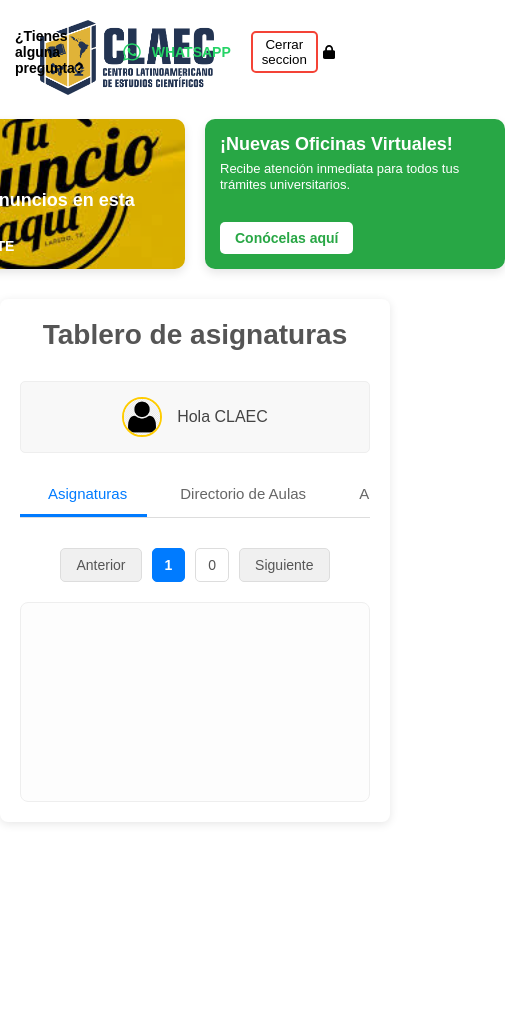
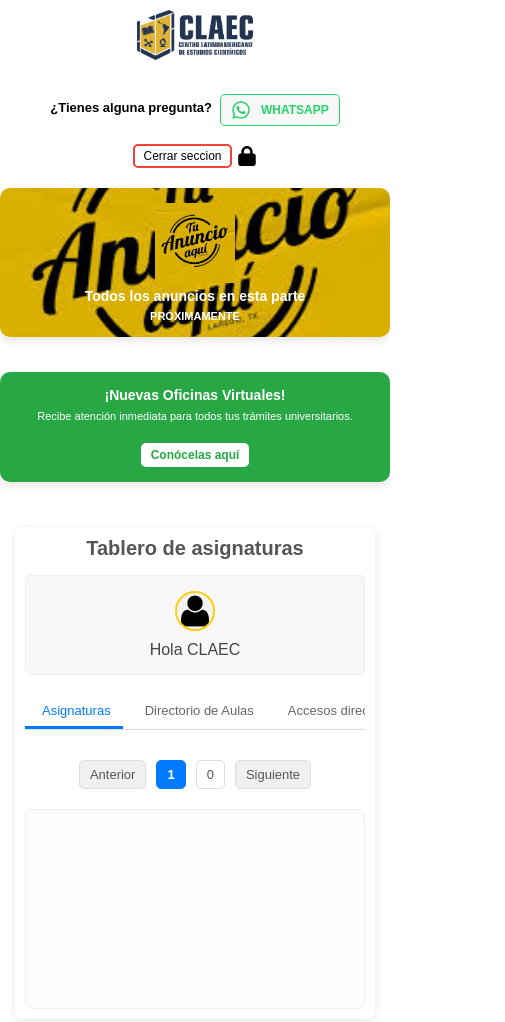
Before and after one commit to PedroLuis-ElLargo/login-portada, a plain HTML site: page views/dashboard.html in a window 390 px wide. Shown: the whole page, 505 px wide, since content can reach past the window. Before the commit the page ends 852 px from the top, so only its background shows below. Drawn offline with Linux system fonts and the light colour scheme.

Commit message:
responsivo

```diff
--- /dev/null
+++ b/assets/css/banner-dash.css
@@ -0,0 +1,165 @@
+/* Estilos para la sección de banners superiores */
+.top-banners {
+  display: flex;
+  justify-content: center;
+  align-items: center;
+  gap: 20px; /* Padding vertical para separar de elementos superiores/inferiores */
+  margin: 0 auto;
+  max-width: 950px;
+}
+
+.banner {
+  flex: 1;
+  min-width: 300px;
+  height: 150px;
+  border-radius: 10px;
+  overflow: hidden;
+  box-shadow: 0 4px 10px rgba(0, 0, 0, 0.1);
+  color: #fff;
+  padding: 15px;
+  display: flex;
+  flex-direction: column;
+}
+
+/* Estilos específicos para el banner "Oficina Digital" (izquierda) */
+.banner.digital-office {
+  background-color: #004c3f;
+  background: url("../img/anuncio.jfif") no-repeat center center / cover;
+
+  justify-content: flex-end;
+  align-items: flex-start;
+  text-align: left;
+}
+
+.banner.digital-office img {
+  max-width: 80px;
+  height: auto;
+  margin-bottom: auto;
+}
+
+.banner.digital-office h2 {
+  font-size: 18px;
+  font-weight: 700;
+  margin: 0 0 5px 0;
+  line-height: 1.2;
+}
+
+.banner.digital-office .date {
+  font-size: 14px;
+  font-weight: 600;
+  margin: 0;
+}
+
+/* Estilos específicos para el banner "Oficinas Virtuales" (derecha) */
+.banner.virtual-office {
+  background-color: #28a745;
+
+  justify-content: space-between;
+  align-items: flex-start;
+  text-align: left;
+}
+
+.banner.virtual-office h3 {
+  font-size: 18px;
+  font-weight: 700;
+  margin: 0;
+  line-height: 1.2;
+}
+
+.banner.virtual-office p {
+  font-size: 13px;
+  margin: 5px 0 10px 0;
+  line-height: 1.3;
+}
+
+.banner .btn-banner {
+  background-color: #fff;
+  color: #28a745;
+  padding: 8px 15px;
+  border-radius: 5px;
+  text-decoration: none;
+  font-size: 14px;
+  font-weight: 600;
+  transition: background-color 0.3s ease, color 0.3s ease;
+  align-self: flex-start;
+  margin-top: auto;
+}
+
+.banner .btn-banner:hover {
+  background-color: #f0f0f0;
+  color: #1e7e34;
+}
+
+/* --- Media Queries para Responsividad de los Banners --- */
+@media (max-width: 992px) {
+  .top-banners {
+    flex-direction: column; /* Apila los banners verticalmente */
+    align-items: center; /* Centra los banners apilados */
+    max-width: 450px; /* Limita el ancho del contenedor para que coincida con el formulario/aside */
+    padding: 15px 0;
+  }
+
+  .banner {
+    width: 100%; /* Ocupa el ancho completo cuando están apilados */
+    max-width: 450px; /* No excede el ancho máximo */
+    margin-bottom: 20px; /* Espacio entre banners apilados */
+    height: 120px; /* Ajusta la altura de los banners para pantallas medianas */
+  }
+
+  .banner.digital-office,
+  .banner.virtual-office {
+    justify-content: center; /* Centra el contenido horizontalmente cuando están apilados */
+    align-items: center;
+    text-align: center;
+    padding: 15px; /* Restablece el padding */
+  }
+
+  .banner.digital-office img {
+    /* Si el logo es una imagen separada */
+    margin-bottom: 5px; /* Espacio si el logo está encima del texto */
+    margin-right: 0;
+  }
+
+  .banner .btn-banner {
+    align-self: center; /* Centra el botón cuando están apilados */
+    margin-top: 10px; /* Espacio entre texto y botón */
+  }
+
+  .banner.digital-office h2,
+  .banner.virtual-office h3 {
+    font-size: 16px;
+  }
+  .banner.digital-office .date,
+  .banner.virtual-office p {
+    font-size: 12px;
+  }
+  .banner .btn-banner {
+    font-size: 13px;
+    padding: 6px 12px;
+  }
+}
+
+@media (max-width: 480px) {
+  .top-banners {
+    gap: 15px;
+    padding: 10px 0;
+  }
+
+  .banner {
+    height: 100px; /* Altura aún más pequeña para pantallas muy pequeñas */
+    padding: 10px;
+  }
+
+  .banner.digital-office h2,
+  .banner.virtual-office h3 {
+    font-size: 14px;
+  }
+  .banner.digital-office .date,
+  .banner.virtual-office p {
+    font-size: 11px;
+  }
+  .banner .btn-banner {
+    font-size: 12px;
+    padding: 5px 10px;
+  }
+}
--- a/assets/css/dash.css
+++ b/assets/css/dash.css
@@ -1,95 +1,3 @@
-/* Estilos para la sección de banners superiores */
-.top-banners {
-  display: flex;
-  justify-content: center;
-  align-items: center;
-  gap: 20px; /* Padding vertical para separar de elementos superiores/inferiores */
-  margin: 0 auto;
-  max-width: 950px;
-}
-
-.banner {
-  flex: 1;
-  min-width: 300px;
-  height: 150px;
-  border-radius: 10px;
-  overflow: hidden;
-  box-shadow: 0 4px 10px rgba(0, 0, 0, 0.1);
-  color: #fff;
-  padding: 15px;
-  display: flex;
-  flex-direction: column;
-}
-
-/* Estilos específicos para el banner "Oficina Digital" (izquierda) */
-.banner.digital-office {
-  background-color: #004c3f;
-  background: url("../img/anuncio.jfif") no-repeat center center / cover;
-
-  justify-content: flex-end;
-  align-items: flex-start;
-  text-align: left;
-}
-
-.banner.digital-office img {
-  max-width: 80px;
-  height: auto;
-  margin-bottom: auto;
-}
-
-.banner.digital-office h2 {
-  font-size: 18px;
-  font-weight: 700;
-  margin: 0 0 5px 0;
-  line-height: 1.2;
-}
-
-.banner.digital-office .date {
-  font-size: 14px;
-  font-weight: 600;
-  margin: 0;
-}
-
-/* Estilos específicos para el banner "Oficinas Virtuales" (derecha) */
-.banner.virtual-office {
-  background-color: #28a745;
-
-  justify-content: space-between;
-  align-items: flex-start;
-  text-align: left;
-}
-
-.banner.virtual-office h3 {
-  font-size: 18px;
-  font-weight: 700;
-  margin: 0;
-  line-height: 1.2;
-}
-
-.banner.virtual-office p {
-  font-size: 13px;
-  margin: 5px 0 10px 0;
-  line-height: 1.3;
-}
-
-.banner .btn-banner {
-  background-color: #fff;
-  color: #28a745;
-  padding: 8px 15px;
-  border-radius: 5px;
-  text-decoration: none;
-  font-size: 14px;
-  font-weight: 600;
-  transition: background-color 0.3s ease, color 0.3s ease;
-  align-self: flex-start;
-  margin-top: auto;
-}
-
-.banner .btn-banner:hover {
-  background-color: #f0f0f0;
-  color: #1e7e34;
-}
-
 .dashboard-container {
   background-color: #fff;
   border-radius: 8px;
@@ -269,3 +177,81 @@
   justify-content: center;
   align-items: center;
 }
+
+/* Media Queries para responsividad */
+@media (max-width: 768px) {
+  .dashboard-container {
+    margin: 20px;
+    padding: 15px;
+  }
+
+  .dashboard-container h1 {
+    font-size: 24px;
+    margin-bottom: 20px;
+  }
+
+  .main-nav li {
+    padding: 10px 15px;
+    font-size: 14px;
+  }
+
+  .main-nav li a {
+    font-size: 14px;
+    gap: 6px;
+  }
+
+  .main-nav li i {
+    font-size: 16px;
+  }
+
+  .pagination button,
+  .pagination .page-number {
+    padding: 6px 10px;
+    font-size: 13px;
+  }
+}
+
+@media (max-width: 480px) {
+  .dashboard-container {
+    margin: 15px;
+    padding: 10px;
+  }
+
+  .dashboard-container h1 {
+    font-size: 20px;
+    margin-bottom: 15px;
+  }
+
+  .user-info {
+    flex-direction: column; /* Apila el icono y el texto en pantallas pequeñas */
+    text-align: center;
+  }
+
+  .user-info img {
+    margin-right: 0;
+    margin-bottom: 10px;
+  }
+
+  .main-nav ul {
+    justify-content: flex-start; /* Alinea las pestañas al inicio */
+  }
+
+  .main-nav li {
+    padding: 8px 12px;
+    font-size: 13px;
+  }
+
+  .main-nav li a {
+    font-size: 13px;
+    gap: 5px;
+  }
+
+  .main-nav li i {
+    font-size: 15px;
+  }
+
+  .pagination {
+    flex-wrap: wrap; /* Permite que los elementos de paginación se envuelvan */
+    justify-content: center;
+  }
+}
--- a/assets/css/header.css
+++ b/assets/css/header.css
@@ -24,6 +24,7 @@ header {
 .whatsapp {
   display: flex;
   align-items: center;
+  flex-wrap: wrap;
   gap: 10px;
   font-weight: 600;
   padding: 8px 15px;
@@ -77,3 +78,86 @@ header {
   height: 20px;
   fill: #000000;
 }
+
+/* --- Media Queries para Responsividad del Header --- */
+
+/* Para pantallas más pequeñas (ej. tablets y móviles) */
+@media (max-width: 768px) {
+  header {
+    flex-direction: column; /* Apila los elementos verticalmente */
+    justify-content: center; /* Centra los elementos apilados */
+    align-items: center; /* Centra los elementos horizontalmente */
+    padding: 15px 20px; /* Reduce el padding */
+  }
+
+  .logo {
+    width: 100%; /* El logo ocupa todo el ancho */
+    text-align: center; /* Centra el logo */
+    margin-bottom: 15px; /* Espacio debajo del logo */
+  }
+
+  .logo img {
+    height: 60px; /* Reduce un poco el tamaño del logo */
+  }
+
+  .whatsapp {
+    position: static; /* Asegura que la posición sea estática para que Flexbox la maneje */
+    margin-top: 15px; /* Espacio encima de la sección de WhatsApp */
+    justify-content: center;
+    align-items: center;
+    text-align: center; /* Centra el texto */
+    width: 100%; /* Ocupa todo el ancho disponible */
+    gap: 8px; /* Reduce el espacio entre elementos */
+    padding: 0; /* Elimina el padding extra si no es necesario */
+  }
+
+  .whatsapp p {
+    margin-bottom: 5px; /* Espacio entre la pregunta y el botón de WhatsApp */
+    font-size: 13px; /* Tamaño de fuente más pequeño */
+  }
+
+  .whatsapp a {
+    font-size: 13px; /* Tamaño de fuente más pequeño para el botón */
+    padding: 6px 12px; /* Ajusta el padding del botón */
+    border: 1px solid #25d366; /* Borde al botón para que se vea como un botón */
+    border-radius: 5px;
+    color: #25d366;
+    background-color: #f8f8f8; /* Fondo ligero para el botón */
+  }
+
+  .whatsapp a:hover {
+    background-color: #e0ffe0; /* Cambio de color al pasar el ratón */
+  }
+
+  .log-out {
+    margin-left: 0; /* Elimina el margen a la izquierda */
+    margin-top: 10px; /* Espacio encima del botón de cerrar sesión */
+    justify-content: center; /* Centra el botón de cerrar sesión */
+    width: 100%; /* Ocupa todo el ancho */
+  }
+}
+
+/* Para pantallas muy pequeñas (ej. móviles en modo vertical) */
+@media (max-width: 480px) {
+  header {
+    padding: 10px 15px; /* Reduce aún más el padding */
+  }
+
+  .logo img {
+    height: 50px; /* Logo más pequeño */
+  }
+
+  .whatsapp {
+    font-size: 12px; /* Texto más pequeño */
+  }
+
+  .whatsapp a {
+    font-size: 12px; /* Botón más pequeño */
+    padding: 5px 10px;
+  }
+
+  .log-out button {
+    font-size: 12px; /* Texto de botón de cerrar sesión más pequeño */
+    padding: 3px 8px;
+  }
+}
--- a/assets/css/style.css
+++ b/assets/css/style.css
@@ -18,7 +18,7 @@ body {
 /* --- CONTENEDOR PRINCIPAL (main.container) --- */
 .container {
   display: flex;
-  flex-wrap: nowrap;
+  flex-wrap: wrap;
   justify-content: center;
   align-items: center; /* Centra verticalmente el aside y el article */
   gap: 30px; /* Espacio entre el aside y el article */
@@ -31,18 +31,6 @@ body {
   min-height: auto;
   flex-grow: 1; /* Permite que el contenedor principal ocupe el espacio restante */
 }
-
-/* Eliminamos los estilos de h1 y p del .container directamente,
-   ya que los h1 ahora están dentro de form-box y los p no aplican aquí.
-   Si necesitas un h1 o p genérico en .container fuera de form-box, crea una nueva clase para ellos. */
-/* .container h1 {
-    font-size: 30px;
-    margin: -10px 0;
-}
-.container p {
-    font-size: 14.5px;
-    margin: 15px 0;
-} */
 
 /* Estilo general para todos los formularios */
 form {
@@ -258,3 +246,21 @@ article {
 .form-box > div a:hover {
   text-decoration: underline;
 }
+
+/* --- MEDIA QUERIES PARA RESPONSIVIDAD DEL MAIN LOGIN --- */
+
+@media (max-width: 500px) {
+  .container {
+    flex-direction: column;
+    gap: 20px;
+    max-width: 90%; /* CAMBIO: Usa porcentaje para un ancho más flexible */
+    padding: 15px;
+  }
+
+  .socials,
+  article {
+    flex: 0 0 auto;
+    width: 100%; /* Ocupa el 100% del contenedor padre */
+    padding: 15px; /* Ajuste de padding */
+  }
+}
--- a/views/dashboard.html
+++ b/views/dashboard.html
@@ -12,6 +12,7 @@
     />
     <link rel="stylesheet" href="../assets/css/header.css" />
     <link rel="stylesheet" href="../assets/css/dash.css" />
+    <link rel="stylesheet" href="../assets/css/banner-dash.css" />
   </head>
   <body>
     <header>
```
Also changed, not shown: README.md.
